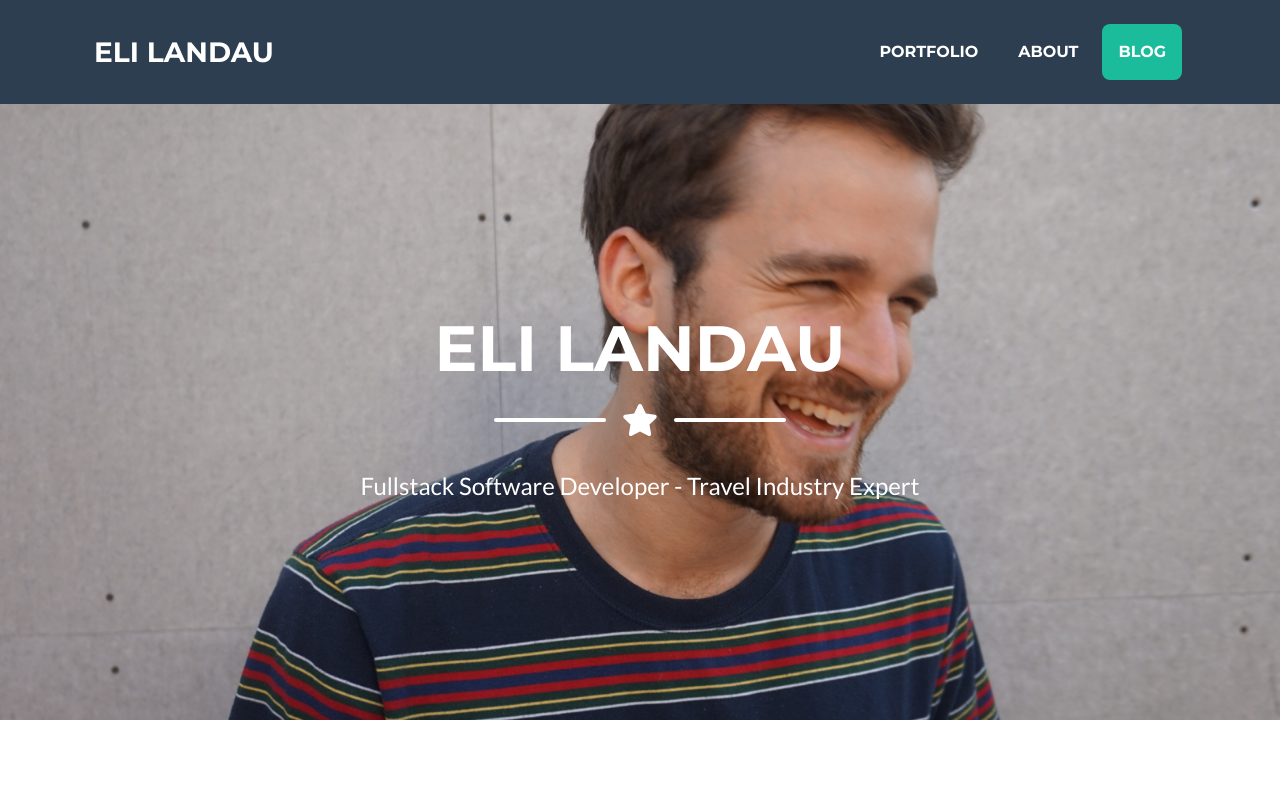
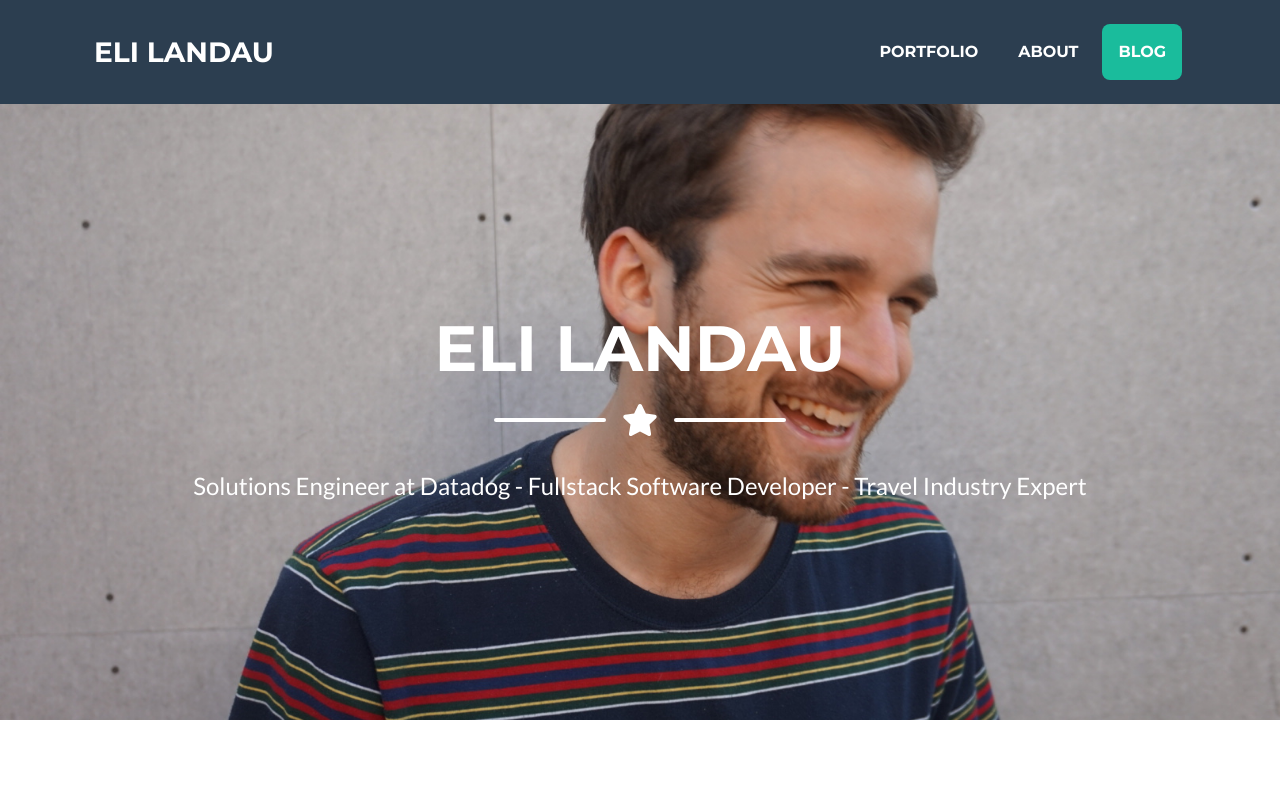
Before and after one commit to elandau91/elandau91.github.io, a plain HTML site: page index.html in a window 1280 px wide. Shown: the top 800 px of the page. Drawn offline with nearby package versions, Linux system fonts and the light colour scheme; a script that the page names is missing.

Commit message:
headline change

```diff
--- a/index.html
+++ b/index.html
@@ -51,7 +51,7 @@
                     <div class="divider-custom-line"></div>
                 </div>
                 <!-- Masthead Subheading-->
-                <p class="masthead-subheading font-weight-light mb-0">Fullstack Software Developer - Travel Industry Expert</p>
+                <p class="masthead-subheading font-weight-light mb-0">Solutions Engineer at Datadog - Fullstack Software Developer - Travel Industry Expert</p>
 				<br>
 				<br>
 				<br>
```
